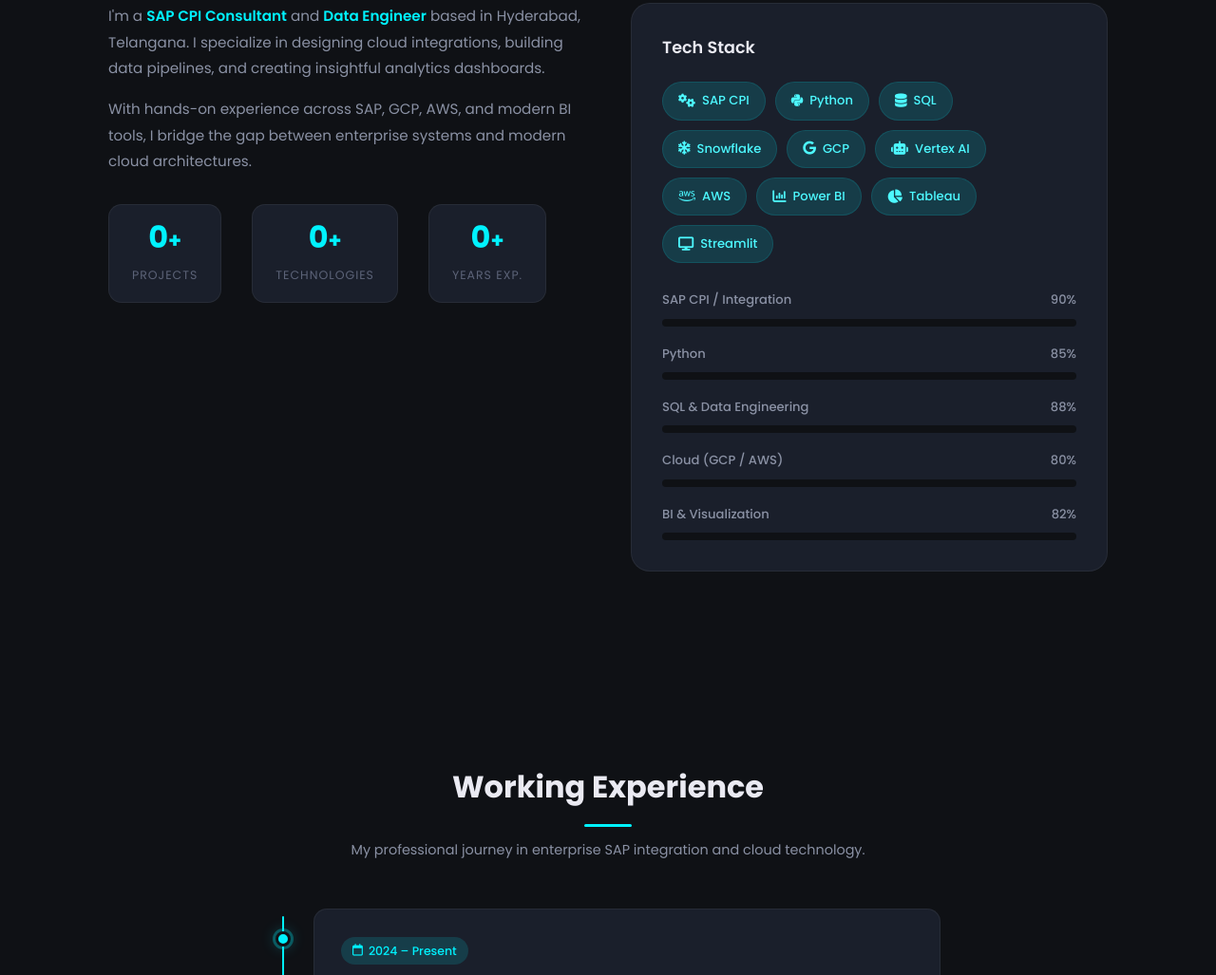
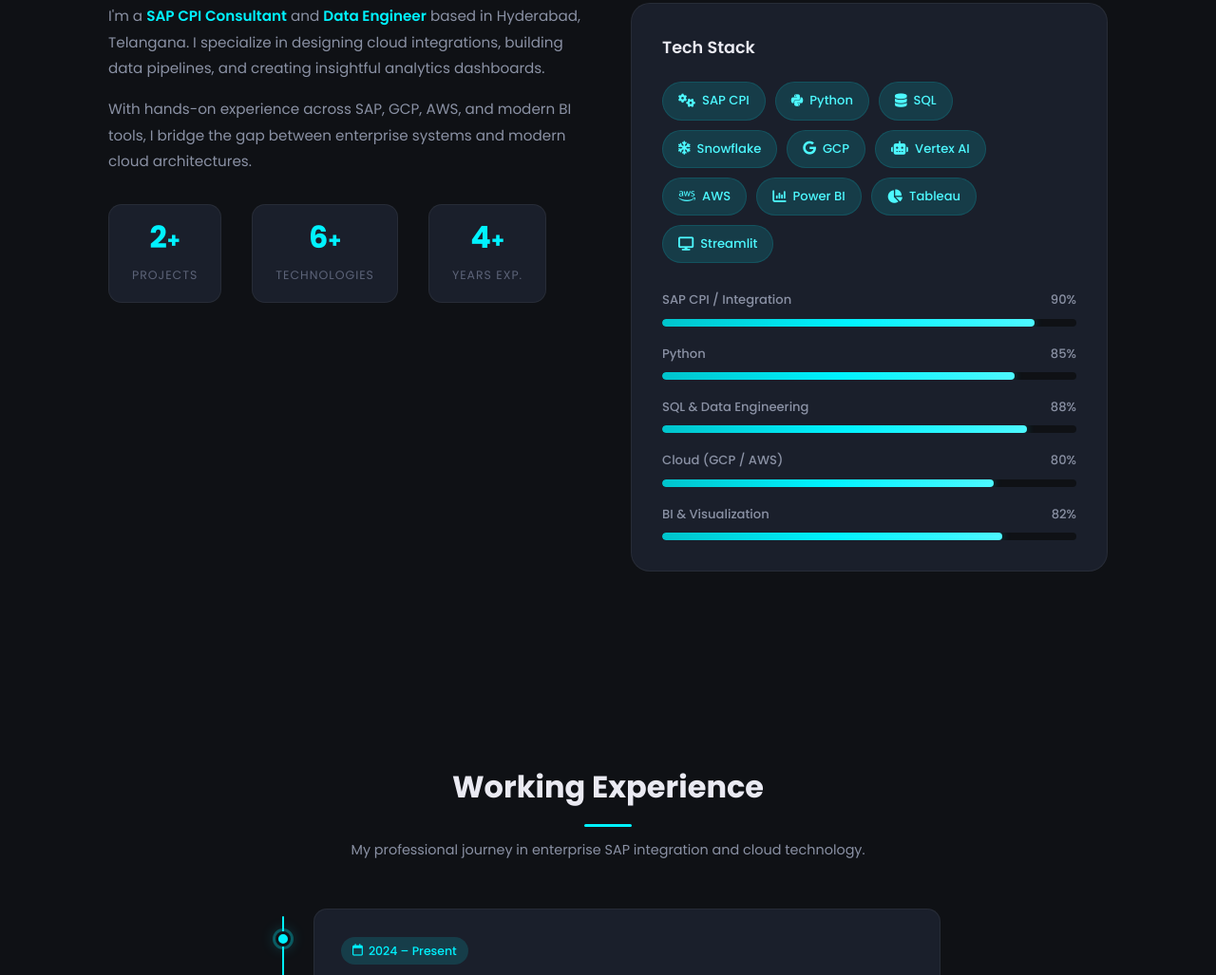
Before and after one commit to kgr-tech/My_SAP_Analyst, a plain HTML site: page index.html in a window 1280 px wide. Shown: the part 1052-2079 px from the top of the page at 95% size. Drawn offline with Linux system fonts and the light colour scheme; no server answers.

Commit message:
Fix stat counters animation & initial values (2 Projects, 6 Tech, 4 Years Exp)

```diff
--- a/index.html
+++ b/index.html
@@ -82,15 +82,15 @@
 
                         <div class="about-stats">
                             <div class="stat-item">
-                                <span class="stat-number" data-count="2">0</span><span class="stat-plus">+</span>
+                                <span class="stat-number" data-count="2">2</span><span class="stat-plus">+</span>
                                 <span class="stat-label">Projects</span>
                             </div>
                             <div class="stat-item">
-                                <span class="stat-number" data-count="6">0</span><span class="stat-plus">+</span>
+                                <span class="stat-number" data-count="6">6</span><span class="stat-plus">+</span>
                                 <span class="stat-label">Technologies</span>
                             </div>
                             <div class="stat-item">
-                                <span class="stat-number" data-count="4">0</span><span class="stat-plus">+</span>
+                                <span class="stat-number" data-count="4">4</span><span class="stat-plus">+</span>
                                 <span class="stat-label">Years Exp.</span>
                             </div>
                         </div>
--- a/script.js
+++ b/script.js
@@ -402,5 +402,7 @@
 document.addEventListener("DOMContentLoaded", () => {
   loadProjects();
   loadYouTube();
+  initStatCounters();
+  initSkillBars();
   initFadeIn();
 });
```
